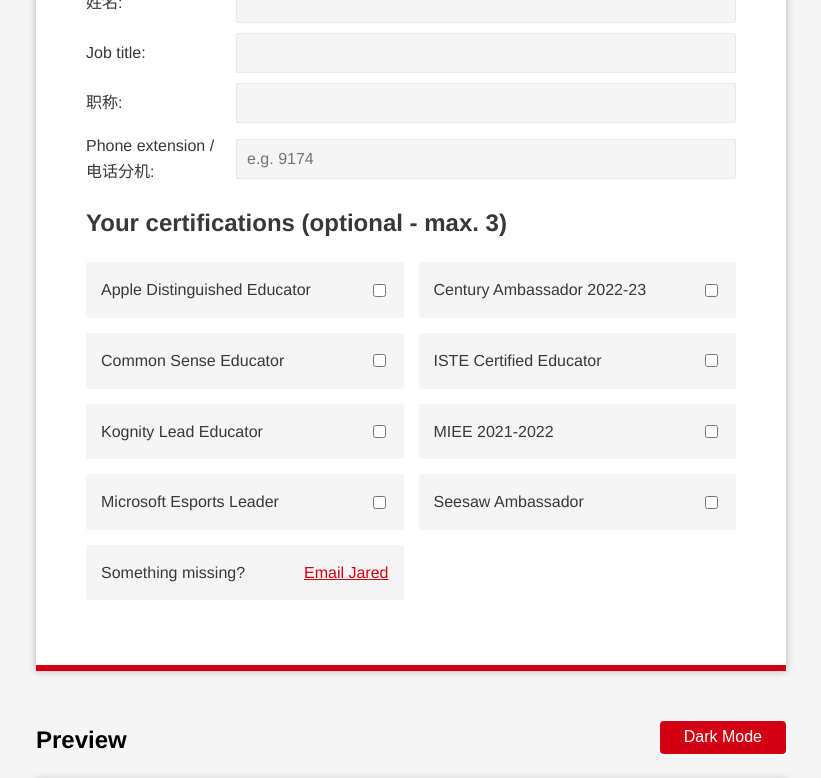
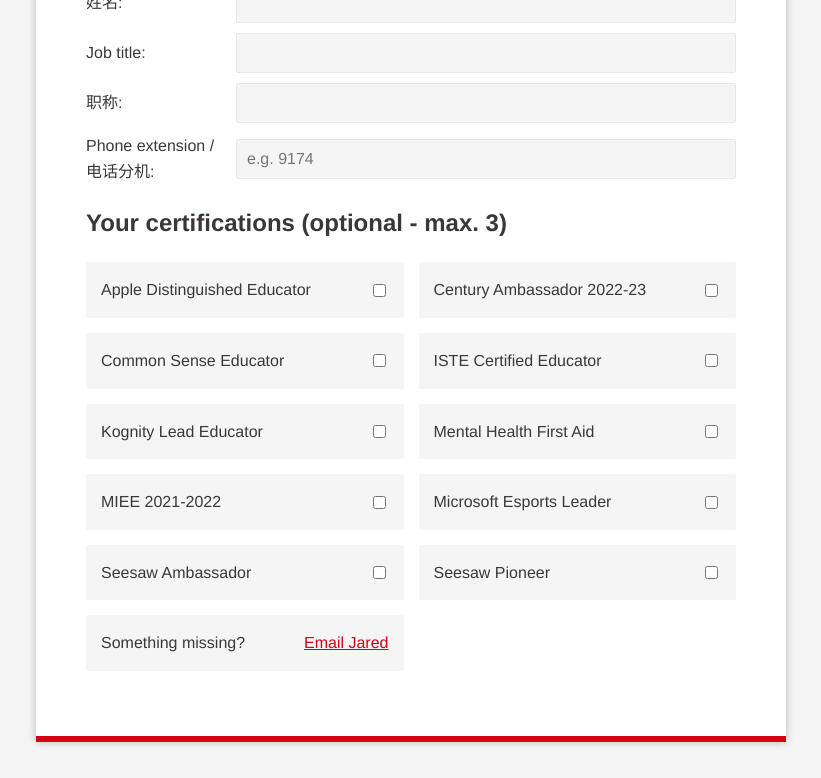
Before and after one commit to dulwichbeijing/email-signature-generator, a Vue app: page / in a window 1280 px wide. Shown: the part 453-1231 px from the top of the page, without its empty margins (229-1050 px from the left). Built offline with nearby package versions, Linux system fonts and the light colour scheme.

Commit message:
Added mhfa badge to signature generator

```diff
--- a/src/components/TeacherForm.vue
+++ b/src/components/TeacherForm.vue
@@ -62,13 +62,13 @@
         { id: "apple", title: "Apple Distinguished Educator", selected: false },
         { id: "century", title: "Century Ambassador 2022-23", selected: false},
         { id: "common", title: "Common Sense Educator", selected: false},
-        // { id: "google1", title: "Google Certified Educator Level 1", selected: false},
-        // { id: "google2", title: "Google Certified Educator Level 2", selected: false},
         { id: "iste", title: "ISTE Certified Educator", selected: false },
         { id: "kognity", title: "Kognity Lead Educator", selected: false },
+        { id: "mhfa", title: "Mental Health First Aid", selected: false },
         { id: "miee-2122", title: "MIEE 2021-2022", selected: false },
         { id: "esports", title: "Microsoft Esports Leader", selected: false },
-        { id: "seesaw", title: "Seesaw Ambassador", selected: false }
+        { id: "seesaw", title: "Seesaw Ambassador", selected: false },
+        { id: "seesaw-pioneer", title: "Seesaw Pioneer", selected: false }
       ]
     }
   },
```
Also changed, not shown: src/assets/teacher-badges/mhfa.png (added).
